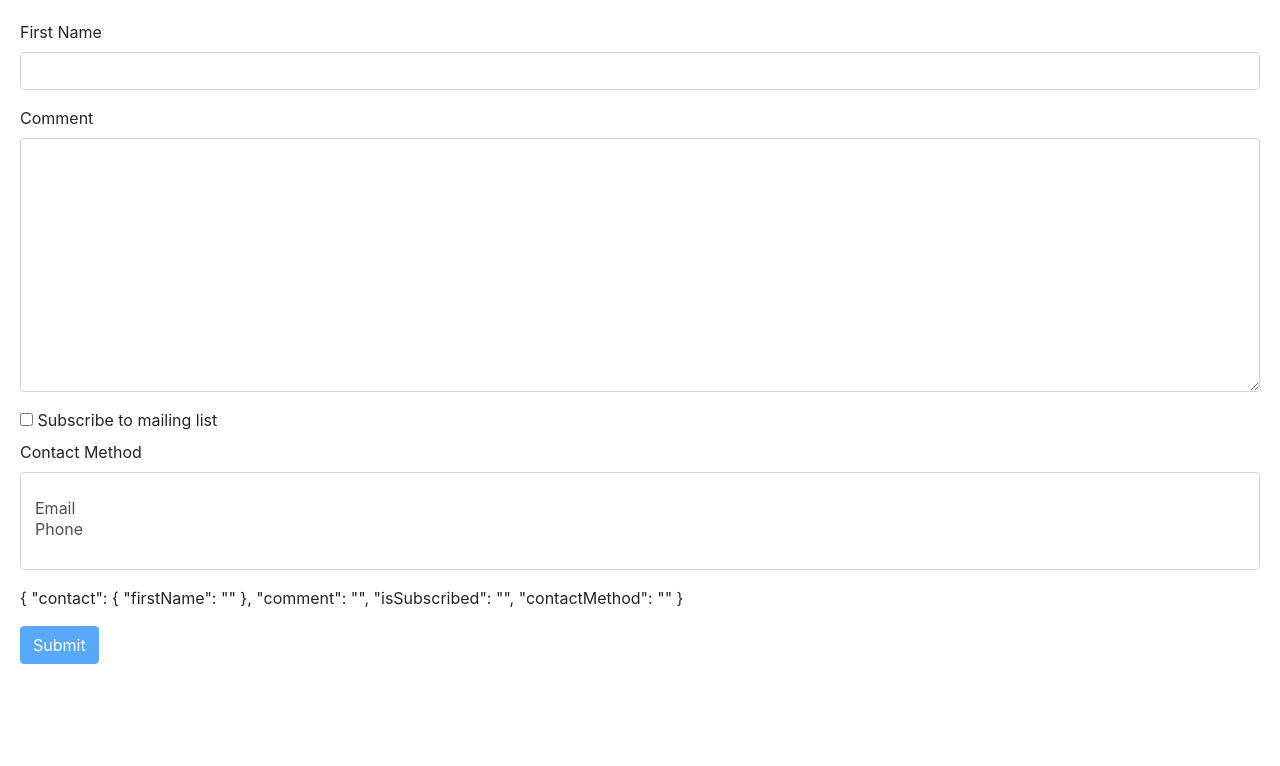
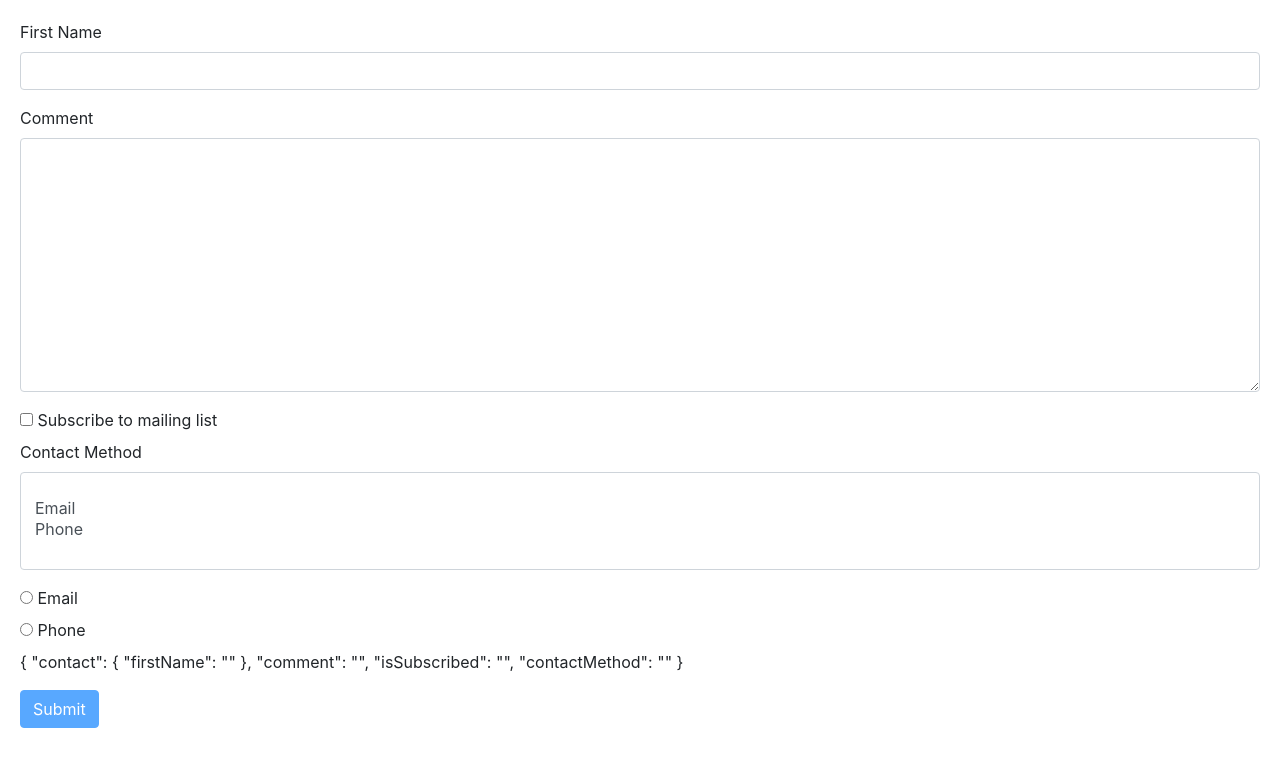
Before and after one commit to jachqaz/HelloAngular, an Angular app: page / in a window 1280 px wide. Shown: the top 766 px of the page. Built offline with nearby package versions, Linux system fonts and the light colour scheme.

Commit message:
Working with Radio Button

```diff
--- a/src/app/contact-form/contact-form.component.html
+++ b/src/app/contact-form/contact-form.component.html
@@ -55,6 +55,18 @@
       <option *ngFor="let method of contactMethods" [value]="method.id">{{method.name}}</option>
     </select>
   </div>
+  <div *ngFor="let method of contactMethods" class="custom-radio">
+    <label>
+      <input ngModel type="radio" name="contactMethod" [value]="method.id">
+      {{method.name}}
+    </label>
+  </div>
+  <!--<div class="custom-radio">-->
+  <!--<label >-->
+  <!--<input ngModel type="radio" name="contactMethod" value="2">-->
+  <!--Phone-->
+  <!--</label>-->
+  <!--</div>-->
   <p>
     {{f.value | json}}
   </p>
```
